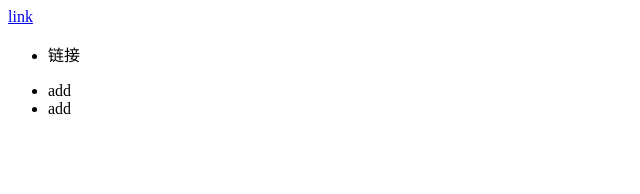
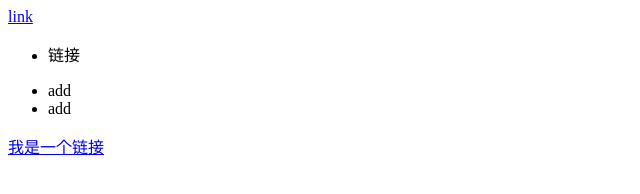
Before and after one commit to enterpriseih/mytest-2, a plain HTML site: page index.html in a window 1280 px wide. Shown: the whole page, without its empty margins (0-640 px from the left). Drawn offline with Linux system fonts and the light colour scheme.

Commit message:
Update index.html

```diff
--- a/index.html
+++ b/index.html
@@ -8,3 +8,4 @@
     <li>add</li>
     <li>add</li>
 </ul>
+<a href="#">我是一个链接</a>
```
